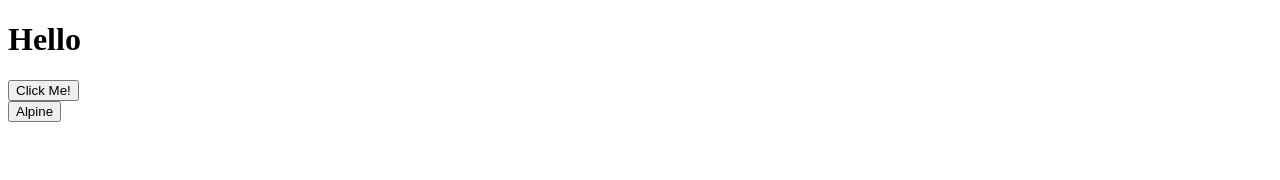
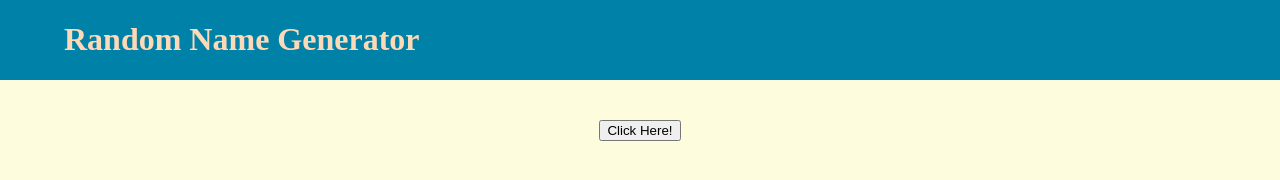
Before and after one commit to boyder/MI449-Lab6, an Eleventy site: page index.html in a window 1280 px wide. Built offline with nearby package versions, Linux system fonts and the light colour scheme; Eleventy itself is replaced by a stand-in of ours; files that its build step writes are made by us from their sources.

Commit message:
finished site

```diff
--- a/index.html
+++ b/index.html
@@ -4,17 +4,23 @@
     <meta charset="UTF-8">
     <meta http-equiv="X-UA-Compatible" content="IE=edge">
     <meta name="viewport" content="width=device-width, initial-scale=1.0">
+    <title>Document</title>
     <link rel="stylesheet" href="/styles/style.css">
-                <script src="/java/main.js"></script>
     <script defer src="https://cdn.jsdelivr.net/npm/alpinejs@3.x.x/dist/cdn.min.js"></script>
-                <title>Document</title>
 </head>
 <body>
-                <h1>Hello</h1>
-                <button id="click">Click Me!</button>
+    <header>
+        <h1>Random Name Generator</h1>
+    </header>
 
-                <div x-data="{name: ['jeff', 'allie', 'zelda' , 'bob' , 'joe']}">
-                    <button @click="alert(name[Math.floor(Math.random() * 4)] + ' ' + name[1])">Alpine</button>
+        <div x-data="{ fullName: '', names: ['James', 'Robert', 'John', 'Michael', 'David', 'William', 'Richard', 'Joseph', 'Thomas', 'Christopher', 'Mary', 'Patricia', 'Jennifer', 'Linda', 'Elizabeth', 'Barbara', 'Susan', 'Jessica', 'Sarah', 'Karen'],
+         lastNames: ['Smith', 'Johnson', 'Williams', 'Brown', 'Jones', 'Garcia', 'Miller', 'Davis', 'Rodriguez', 'Martinez', 'Hernandez', 'Lopez', 'Gonzalez', 'Wilson', 'Anderson', 'Thomas', 'Taylor', 'Moore', 'Jackson', 'Martin'] }">
+
+           <h2 x-text="fullName"></h2>
+           <div class="genButton">
+           <button @click="fullName = names[Math.floor(Math.random() * names.length)] + ' ' + lastNames[Math.floor(Math.random() * lastNames.length)]">Click Here!</button>
+
+        </div>
     </div>
 </body>
 </html>
--- a/java/main.js
+++ b/java/main.js
@@ -10,6 +10,8 @@ window.onload = function() {
     click.addEventListener("click", (event) => {
         clickOMatic();
     });
+
+    document.getElementById("fullName").innerHTML = "New text!";
 };
 
 let x = getRandomInt(2);
--- a/styles/style.css
+++ b/styles/style.css
@@ -1,3 +1,31 @@
 body{
             font-size: 16px;
+            background-color: #FDFCDC;
+            padding: 0px;
+            margin: 0px;
         }
+
+header{
+    background-color: #0081A7;
+    padding: 0px;
+    padding-left: 5%;
+    margin: 0px;
+    display: flex;
+    align-items: center;
+}
+
+.genButton{
+    display: flex;
+    justify-content: center;
+    align-items: center;
+}
+
+h2 {
+    display: flex;
+    justify-content: center;
+    align-items: center;
+}
+
+h1{
+    color: #FED9B7;
+}
```
Lines whose indentation alone changed are shown as unchanged.
